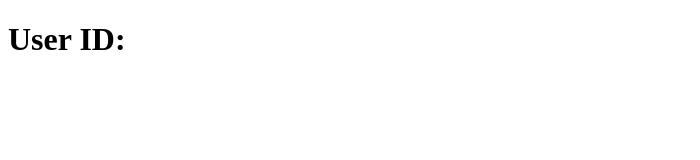
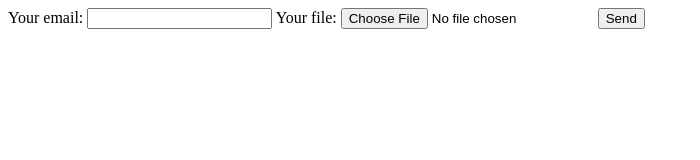
Before and after one commit to Ru55ianMostWanted/botcraft, a plain HTML site: page index.html in a window 1280 px wide. Shown: the whole page, without its empty margins (0-700 px from the left). Drawn offline with Linux system fonts and the light colour scheme.

Commit message:
Update index.html

```diff
--- a/index.html
+++ b/index.html
@@ -4,16 +4,20 @@
   <title>User ID Page</title>
 </head>
 <body>
-  <h1>User ID: <span id="user-id"></span></h1>
-
-  <script>
-    // Get the user ID from the URL query parameter
-    const urlParams = new URLSearchParams(window.location.search);
-    const userId = urlParams.get('user_id');
-
-    // Display the user ID on the page
-    const userIdElement = document.getElementById('user-id');
-    userIdElement.textContent = userId;
-  </script>
+<form
+  action="https://formspree.io/f/xjvqvzqe"
+  method="POST"
+  enctype="multipart/form-data"
+>
+  <label>
+    Your email:
+    <input type="email" name="email">
+  </label>
+  <label>
+    Your file:
+    <input type="file" name="upload">
+  </label>
+  <button type="submit">Send</button>
+</form>
 </body>
 </html>
```
